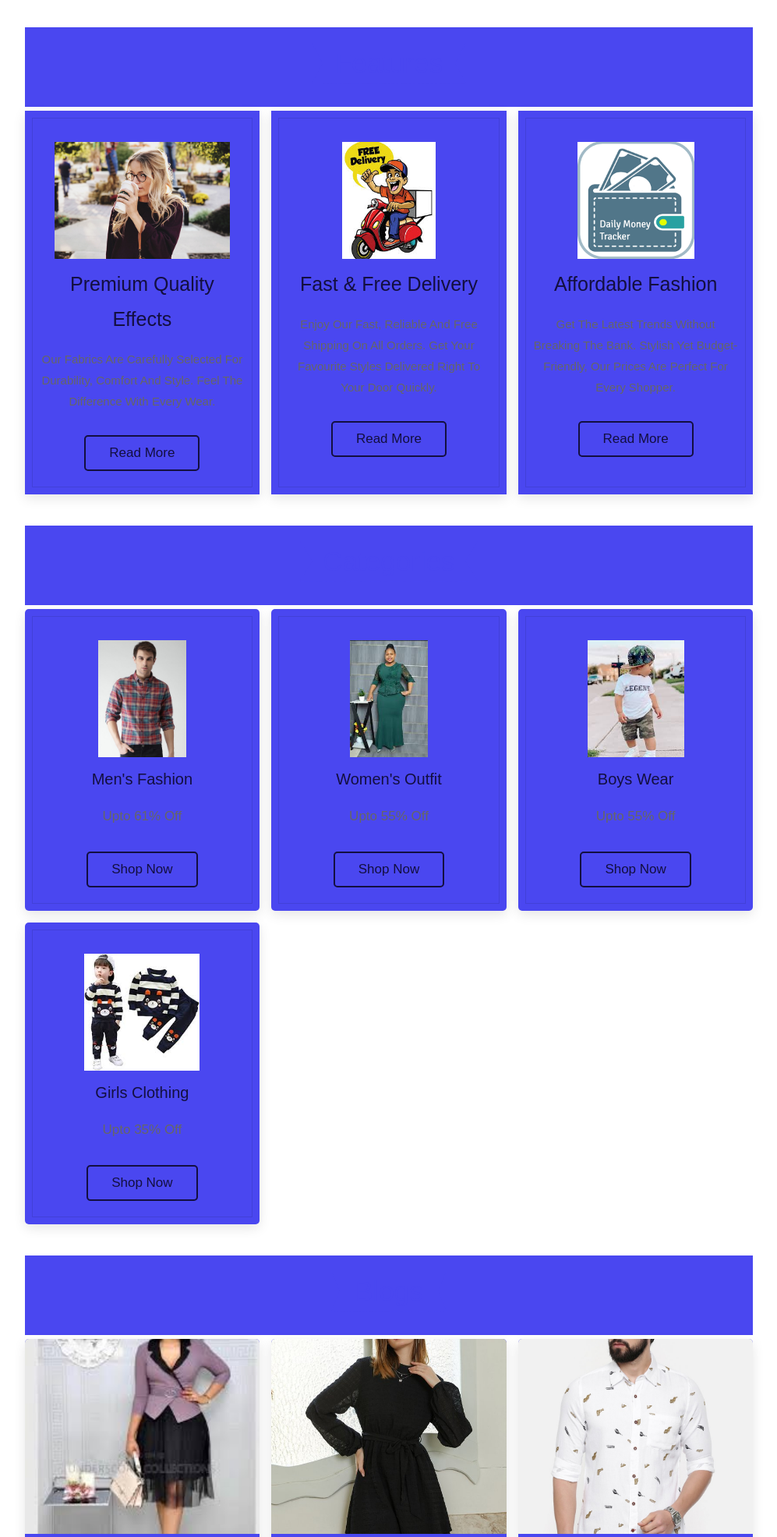
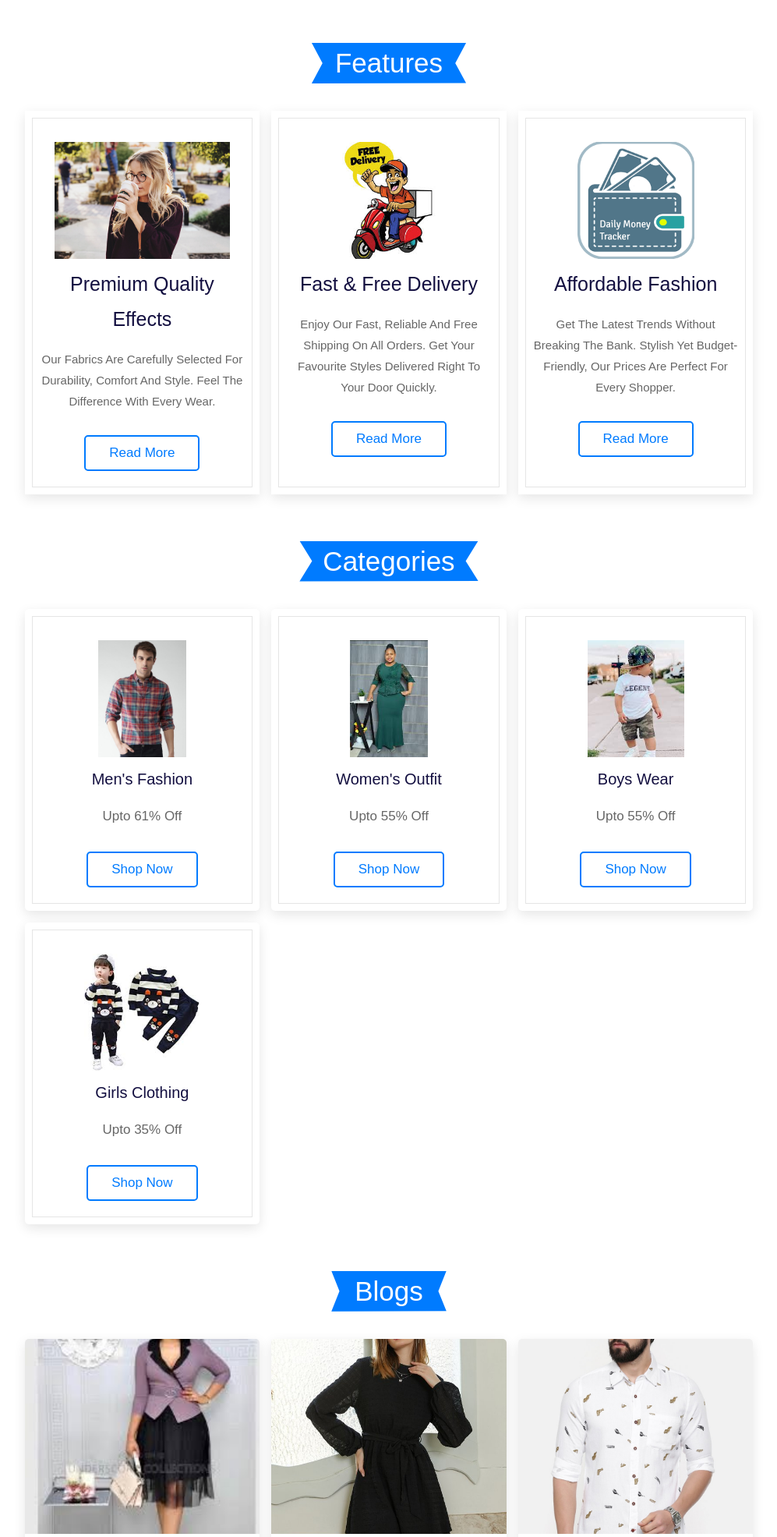
Before and after one commit to tutujnr/cloth, a Django app: page /reviews/ in a window 1280 px wide. Shown: the part 47-2018 px from the top of the page at 78% size, without its empty margins (141-1138 px from the left). Run offline with Django 5.2, Linux system fonts and the light colour scheme; some libraries are stand-ins or nearby versions.

Commit message:
Update reviews.css

```diff
--- a/cloth_ecommerce/cloth_ecommerce/shop/static/css/reviews.css
+++ b/cloth_ecommerce/cloth_ecommerce/shop/static/css/reviews.css
@@ -51,12 +51,12 @@ section{
     padding:2rem 0;
     padding-bottom: 3rem;
     font-size: 3.5rem;
-    background-color: #4a47f0;
+    color:var(--black);
 }
 
 .heading span{
-    background-color: #4a47f0;
-    color:#4a47f0;
+    background: var(--blue);
+    color:#fff;
     display: inline-block;
     padding:.5rem 3rem;
     clip-path: polygon(100% 0, 93% 50%, 100% 99%, 0% 100%, 7% 50%, 0% 0%);
@@ -68,15 +68,15 @@ section{
     padding:.8rem 3rem;
     font-size: 1.7rem;
     border-radius: .5rem;
-    border:.2rem solid var(--black);
-    color:var(--black);
+    border:.2rem solid var(--blue);
+    color:var(--blue);
     cursor: pointer;
     background: none;
 }
 
 .btnn:hover{
-    background: var(--orange);
-    color:#4a47f0;
+    background: var(--blue);
+    color:#fff;
 }
 
 
@@ -88,7 +88,7 @@ section{
 
 .features .box-container .box{
     padding:3rem 2rem;
-    background: #4a47f0;
+    background: #fff;
     outline: var(--outline);
     outline-offset: -1rem;
     text-align: center;
@@ -128,7 +128,7 @@ section{
 .categories .box-container .box{
     padding:3rem 2rem;
     border-radius: .5rem;
-    background:#4a47f0;
+    background:#fff;
     box-shadow: var(--box-shadow);
     outline:var(--outline);
     outline-offset: -1rem;
@@ -169,7 +169,7 @@ section{
     overflow: hidden;
     border-radius: .5rem;
     box-shadow: var(--box-shadow);
-    background:#4a47f0;
+    background:#fff;
 }
 
 .blogs .box-container .box img{
@@ -197,11 +197,11 @@ section{
 }
 
 .blogs .box-container .box .content .icons a:hover{
-    color:var(--black);
+    color:var(--blue);
 }
 
 .blogs .box-container .box .content .icons a i{
-    color:var(--orange);
+    color:var(--blue);
     padding-right: .5rem;
 }
 
```
